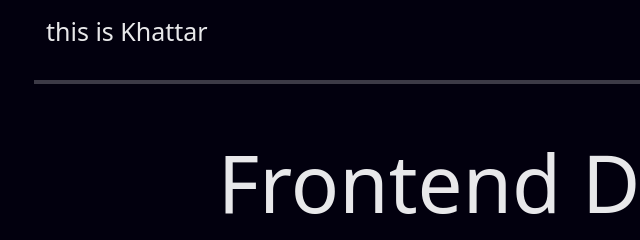
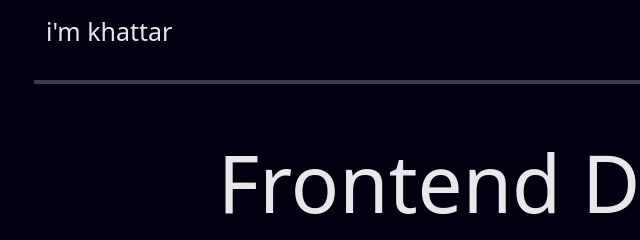
Before and after one commit to jeet-khattar/my-portfolio, a plain HTML site: page index.html in a window 1280 px wide. Shown: the top 240 px of the page, 48-688 px from the left. Drawn offline with nearby package versions, Linux system fonts and the light colour scheme.

Commit message:
name changed

```diff
--- a/index.html
+++ b/index.html
@@ -18,7 +18,7 @@
 <div class="container">
 <nav class="navbar navbar-expand-lg">
   <div class="container-fluid">
-    <a class="navbar-brand" href="#" id="jeet">this is Khattar</a>
+    <a class="navbar-brand" href="#" id="jeet">i'm khattar</a>
     <button class="navbar-toggler" type="button" data-bs-toggle="collapse" data-bs-target="#navbarSupportedContent" aria-controls="navbarSupportedContent" aria-expanded="false" aria-label="Toggle navigation">
       <span class="navbar-toggler-icon"></span>
     </button>
```
